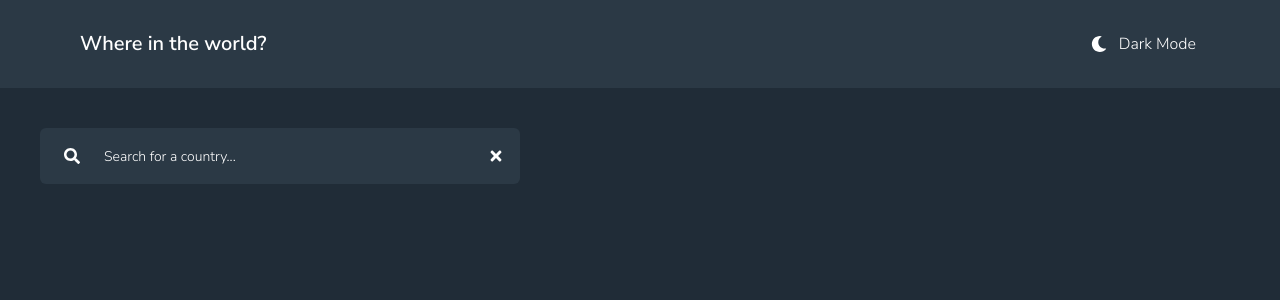
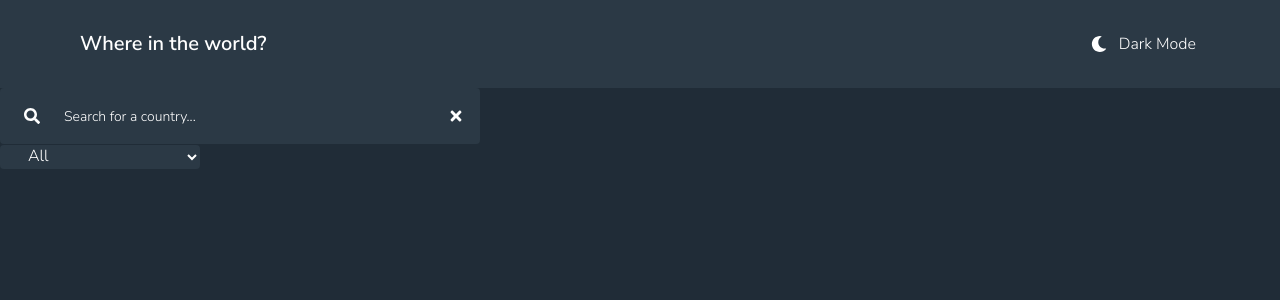
Before and after one commit to utkucanyilmaz/frontendmentor-challenges, a React (Vite) app: page / in a window 1280 px wide. Shown: the top 300 px of the page. Built offline with nearby package versions, Linux system fonts and the light colour scheme.

Commit message:
Add DropdownMenu, styling changes

```diff
--- a/src/App.jsx
+++ b/src/App.jsx
@@ -1,3 +1,4 @@
+import DropdownMenu from "./components/DropdownMenu";
 import Header from "./components/Header";
 import SearchBar from "./components/SearchBar";
 
@@ -6,6 +7,7 @@ function App() {
     <div className="h-screen bg-neutral-dark-blue-700 font-nunito">
       <Header />
       <SearchBar />
+      <DropdownMenu />
     </div>
   );
 }
--- /dev/null
+++ b/src/components/DropdownMenu.jsx
@@ -0,0 +1,22 @@
+import React from "react";
+
+const regions = ["All", "Africa", "America", "Asia", "Europe", "Ocenia"];
+
+function DropdownMenu() {
+  const options = regions.map((region, index) => (
+    <option value={region} key={index}>
+      {region}
+    </option>
+  ));
+
+  return (
+    <select
+      className="w-[200px] cursor-pointer rounded bg-neutral-dark-blue-500 px-6 text-white "
+      name="region"
+    >
+      {options}
+    </select>
+  );
+}
+
+export default DropdownMenu;
--- a/src/components/SearchBar.jsx
+++ b/src/components/SearchBar.jsx
@@ -3,7 +3,7 @@ import { FaSearch, FaTimes } from "react-icons/fa";
 
 function SearchBar() {
   return (
-    <div className="relative mt-10 ml-10 flex h-14 w-[480px] items-center text-white">
+    <div className="relative flex h-14 w-[480px] items-center text-white">
       <label className="absolute left-6" htmlFor="search-bar">
         <FaSearch />
       </label>
@@ -11,7 +11,7 @@ function SearchBar() {
         id="search-bar"
         type="text"
         placeholder="Search for a country..."
-        className="h-full w-full rounded-md bg-neutral-dark-blue-500 py-4 pl-16 text-sm caret-white placeholder:text-white focus:placeholder:text-transparent"
+        className="h-full w-full rounded bg-neutral-dark-blue-500 py-4 pl-16 text-sm caret-white placeholder:text-white focus:placeholder:text-transparent"
       />
 
       <button className="absolute right-3 p-1">
```
